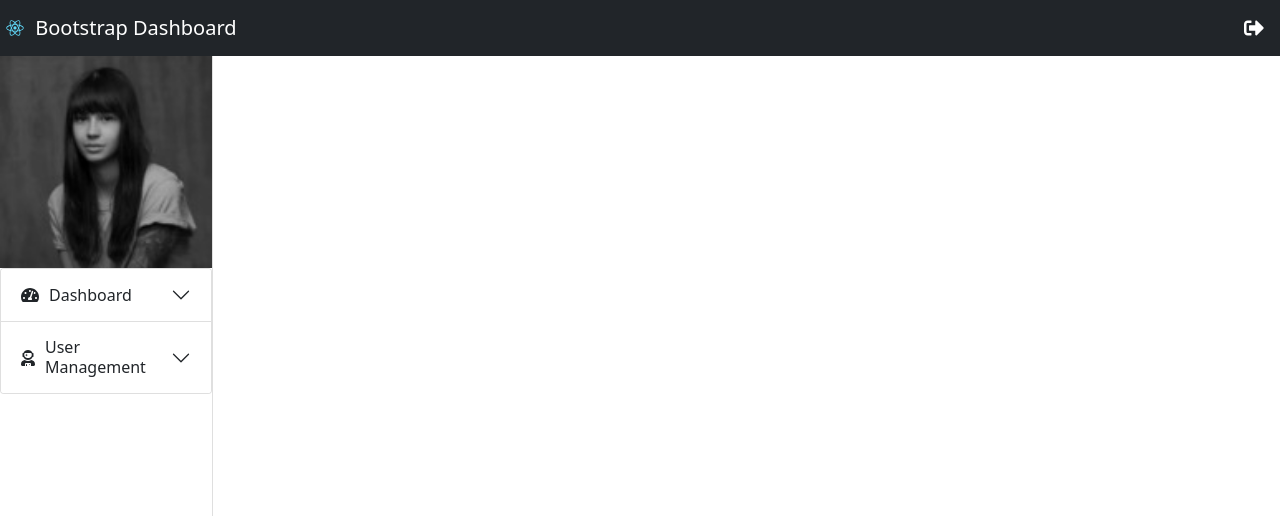
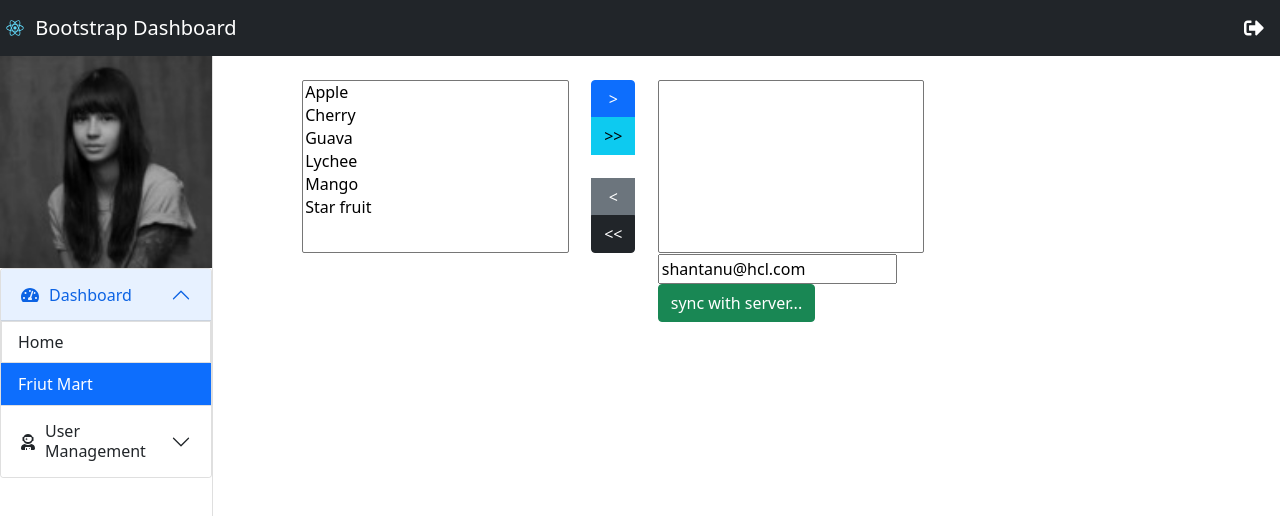
Before and after one commit to umbrashia/admin-lite-3, a React (Create React App) app: page /fruit-mart in a window 1280 px wide. Shown: the top 516 px of the page. Built offline with nearby package versions, Linux system fonts and the light colour scheme; sample sign-in values are in the browser's storage.

Commit message:
helping opensource community

```diff
--- a/src/App.css
+++ b/src/App.css
@@ -130,6 +130,18 @@ div.col-xs-9 {
     margin-right: 10px;
 }
 
+.loader{
+    position: fixed;
+    left: 50%;
+    top: 50%;
+    width: 50px;
+    height: 37px;
+    z-index: 9999;
+    opacity: 0.9;
+    background: url('//upload.wikimedia.org/wikipedia/commons/thumb/e/e5/Phi_fenomeni.gif/50px-Phi_fenomeni.gif')
+                50% 50% no-repeat rgb(249,249,249);
+  }
+
 .login-form {
     width: 400px;
     margin: 50px auto;
--- a/src/components/dashboard/Dashboard.tsx
+++ b/src/components/dashboard/Dashboard.tsx
@@ -1,7 +1,7 @@
 import React, { Suspense, lazy } from 'react';
 import { Container, Row, Col } from 'react-bootstrap';
 import { Route, Switch } from 'react-router-dom';
-
+import mainLoaderImage from '../../assets/dist/img/light-loader.gif';
 import MyRightNavigation from '../../containers/sections/MyRightNavigation';
 import MyHeaderNavigation from '../../containers/sections/MyHeaderNavigation';
 import { RootState } from '../../store/store';
@@ -9,6 +9,7 @@ import { connect } from 'react-redux';
 import { ICommonDashboard, setMobileMenuDisplay } from '../../store/slices/commonDashboardSlice';
 const Home = lazy<any>(() => import("../home/Home"));
 const UserList = lazy<any>(() => import("../user/UserList"));
+const FruitMart = lazy<any>(() => import("../fruitMart/FruitMart"));
 
 
 
@@ -51,13 +52,16 @@ class Dashboard extends React.Component<{ localCommonDashboardData: ICommonDashb
                         )}
                         {(this.state.notMobile || this.props.localCommonDashboardData.mobileMenuToggle!==true) && (
                             <Col lg={10} md={9} sm={8} style={{ height: this.state.height, overflow: "auto", marginTop: this.state.topHeaderHeight }}>
-                                <Suspense fallback={<span>loading</span>}>
+                                <Suspense fallback={<div className={'loader'}><img src={mainLoaderImage} alt="loader"/></div>}>
                                     <Switch>
                                         <Route exact path="/">
                                             <Home />
                                         </Route>
                                         <Route exact path="/users-list">
                                             <UserList />
+                                        </Route>
+                                        <Route exact path="/fruit-mart">
+                                            <FruitMart />
                                         </Route>
                                     </Switch>
                                 </Suspense>
--- /dev/null
+++ b/src/components/fruitMart/FruitMart.tsx
@@ -0,0 +1,116 @@
+import React, { FC, ReactElement } from "react";
+import { Container, Row, Col, Button, ButtonGroup } from "react-bootstrap";
+import { useSelector, useDispatch } from "react-redux";
+import { eventFruitMartSetUserSelectedItem, eventFruitMartSetDefaultSelectedItem, IFruitMartState } from "../../store/slices/fruitMartSlice";
+import { RootState } from "../../store/store";
+
+
+
+
+
+const FruitMart: FC<{ [key: keyof any]: any }> = (props: any): ReactElement => {
+    const dispatch = useDispatch();
+    const stateFruitMart: IFruitMartState = useSelector((state: RootState) => state.fruitMart)
+    let defaultSelected: string[], userSelection: string[] = [];
+    let userEmail:string="";
+
+    const handleChangeDefaultSelection = (e: any) => {
+        let value = Array.from(e.target.selectedOptions, (option: any) => option.value);
+        defaultSelected = value;
+    }
+
+    const handleChangeInputEmail = (e: any) =>userEmail=e.target.value;
+
+    const handleSubmit = (e: any) =>{
+        const requestOptions = {
+            method: 'POST',
+            headers: { 'Content-Type': 'application/json' },
+            body: JSON.stringify(stateFruitMart)
+        };
+        fetch('http://localhost:3333/bookmark/save', requestOptions)
+            .then(response => response.json())
+            .then(data =>{
+                    alert("synced successfully...")
+            });
+
+    }
+
+    const handleClickAddToSelection = (e: any) => {
+        if(!defaultSelected)
+            return 1;
+        dispatch(eventFruitMartSetUserSelectedItem([...stateFruitMart.userSelectedItems,...defaultSelected]));
+        dispatch(eventFruitMartSetDefaultSelectedItem(stateFruitMart.defaultItems.filter((item, index) => defaultSelected.includes(item) ? false : true)));
+        defaultSelected = [];
+    }
+
+    const handleClickAddToMultiSelection = (e: any) => {
+        dispatch(eventFruitMartSetUserSelectedItem([...stateFruitMart.userSelectedItems, ...stateFruitMart.defaultItems]));
+        dispatch(eventFruitMartSetDefaultSelectedItem(stateFruitMart.defaultItems.filter((item, index) => stateFruitMart.defaultItems.includes(item) ? false : true)));
+        defaultSelected = [];
+    }
+
+    const handleChangeUserSelection = (e: any) => {
+        let value = Array.from(e.target.selectedOptions, (option: any) => option.value);
+        userSelection = value;
+        // console.log(userSelection);
+
+    }
+
+    const handleClickAddToDefaultSelection = (e: any) => {
+        if(!userSelection)
+            return 1;
+        dispatch(eventFruitMartSetDefaultSelectedItem([...stateFruitMart.defaultItems, ...userSelection]));
+        dispatch(eventFruitMartSetUserSelectedItem(stateFruitMart.userSelectedItems.filter((item, index) => userSelection.includes(item) ? false : true)));
+        userSelection = [];
+    }
+
+    const handleClickAddToDefaultMultiSelection = (e: any) => {
+        dispatch(eventFruitMartSetDefaultSelectedItem([...stateFruitMart.userSelectedItems, ...stateFruitMart.defaultItems]));
+        dispatch(eventFruitMartSetUserSelectedItem(stateFruitMart.defaultItems.filter((item, index) => stateFruitMart.defaultItems.includes(item) ? false : true)));
+        userSelection = [];
+    }
+
+
+    return (
+        <React.Fragment><br />
+            <Container fluid>
+                <Row>
+                    <Col md={1}></Col>
+                    <Col md={3} >
+                        <select multiple style={{ width: "100%", height: "100%" }} onChange={handleChangeDefaultSelection}>
+                            {stateFruitMart.defaultItems.map((item, index) =>
+                                <option key={index} value={item}>{item}</option>
+                            )}
+                        </select>
+                    </Col>
+                    <Col md={1} style={{ textAlign: "center" }}>
+
+                        <ButtonGroup vertical>
+                            <Button variant="primary" onClick={handleClickAddToSelection}>{'>'}</Button>
+                            <Button variant="info" onClick={handleClickAddToMultiSelection}>{'>>'}</Button><br />
+                            <Button variant="secondary" onClick={handleClickAddToDefaultSelection}>{'<'}</Button>
+                            <Button variant="dark" onClick={handleClickAddToDefaultMultiSelection}>{'<<'}</Button>
+                        </ButtonGroup>
+
+                    </Col>
+                    <Col md={3}>
+                        <select multiple style={{ width: "100%", height: "100%" }} onChange={handleChangeUserSelection}>
+                            {stateFruitMart.userSelectedItems.map((item, index) =>
+                                <option key={index} value={item}>{item}</option>
+                            )}
+                        </select>
+
+                        <br/>
+                        <label><input onChange={handleChangeInputEmail} value={stateFruitMart.userEmail} placeholder={'user email'}/>
+                            <Button variant="success"  onClick={handleSubmit}>{'sync with server...'}</Button>
+                        </label>
+                    </Col>
+                </Row>
+            </Container>
+        </React.Fragment>
+    );
+
+}
+
+
+export default FruitMart;
--- a/src/components/home/Home.tsx
+++ b/src/components/home/Home.tsx
@@ -4,11 +4,10 @@ import React from "react";
 
 
 class Home extends React.Component<{}, { value: any }>{
-
     render() {
         return (
             <div>
-                <h2>Home Is Calling sweet HOME</h2>
+                <img src={'https://www.finereport.com/en/wp-content/uploads/2020/08/3-1536x797.gif'} style={{height:"100%",width:"100%"}} alt={'check'}/>
             </div>
         );
     }
--- a/src/containers/sections/MyRightNavigation.tsx
+++ b/src/containers/sections/MyRightNavigation.tsx
@@ -19,29 +19,29 @@ const MyRightNavigation: FC<{ [key: keyof any]: any }> = (props: any): ReactElem
         {
             menuHeadTitle: "Dashboard",
             menueIcon: (<FontAwesomeIcon icon={faTachometerAlt} />),
-            subMenuItems: [{ title: "Home", to: "/" },{ title: "Matrix", to: "/matrix" },]
+            subMenuItems: [{ title: "Home", to: "/" }, { title: "Friut Mart", to: "/fruit-mart" },]
         },
         {
             menuHeadTitle: "User Management",
             menueIcon: (<FontAwesomeIcon icon={faUserAstronaut} />),
-            subMenuItems: [{ title: "User List", to: "/users-list" },{ title: "Jhon Wick", to: "/jhon" }]
+            subMenuItems: [{ title: "User List", to: "/users-list" }, { title: "Manage User", to: "/jhon" }]
         }
     ];
     const infoNav = useLocation();
-    const history=useHistory();
-    const dispatch=useDispatch();
+    const history = useHistory();
+    const dispatch = useDispatch();
 
-    const superMenuActive:string=myNav.findIndex(
-        sub => sub.subMenuItems.map(to=>to.to).indexOf(infoNav.pathname)!==-1
+    const superMenuActive: string = myNav.findIndex(
+        sub => sub.subMenuItems.map(to => to.to).indexOf(infoNav.pathname) !== -1
     ).toString();
 
     useEffect(() => {
-        history.listen((obj)=>{
-            if(window.innerWidth<=576)
-            // alert("check");
+        history.listen((obj) => {
+            if (window.innerWidth <= 576)
+                // alert("check");
                 dispatch(setMobileMenuDisplay(false));
         })
-      }, [dispatch,history]);
+    }, [dispatch, history]);
 
     return (<React.Fragment>
         <Card >
--- /dev/null
+++ b/src/store/slices/fruitMartSlice.tsx
@@ -0,0 +1,39 @@
+import { createSlice, PayloadAction } from "@reduxjs/toolkit";
+
+
+export interface IFruitMartState {
+    userEmail: string;
+    defaultItems: string[];
+    userSelectedItems: string[];
+    status: "wait" | "done";
+}
+
+const initialState: IFruitMartState = {
+    userEmail: "shantanu@hcl.com",
+    status: "done",
+    defaultItems: ["Apple", "Cherry", "Guava", "Lychee", "Mango", "Star fruit"],
+    userSelectedItems: []
+};
+
+export const fruitMartSlice = createSlice({
+    name: "fruitMart",
+    initialState,
+    reducers: {
+        eventFruitMartSetUserSelectedItem: (state, action: PayloadAction<string[]>) => {
+            state.userSelectedItems = action.payload;
+        },
+
+        eventFruitMartSetDefaultSelectedItem: (state, action: PayloadAction<string[]>) => {
+            state.defaultItems = action.payload;
+        },
+
+        eventFruitMartSetStatus: (state, action: PayloadAction<IFruitMartState>) => {
+            state.status = action.payload.status;
+        },
+
+
+    }
+});
+
+export const { eventFruitMartSetStatus, eventFruitMartSetUserSelectedItem, eventFruitMartSetDefaultSelectedItem, } = fruitMartSlice.actions;
+export default fruitMartSlice.reducer;
--- a/src/store/store.tsx
+++ b/src/store/store.tsx
@@ -1,9 +1,12 @@
 import { configureStore } from "@reduxjs/toolkit"
 import commonDashboardReducer from "./slices/commonDashboardSlice"
+import fruitMartReducer from "./slices/fruitMartSlice"
+
 
 export const store:any = configureStore({
     reducer: {
-      commonDashboard:commonDashboardReducer
+      commonDashboard:commonDashboardReducer,
+      fruitMart:fruitMartReducer
     },
   })
 
```
Also changed, not shown: src/assets/dist/img/light-loader.gif (added), 1 other file (tests, documents, lock files or other folders).
